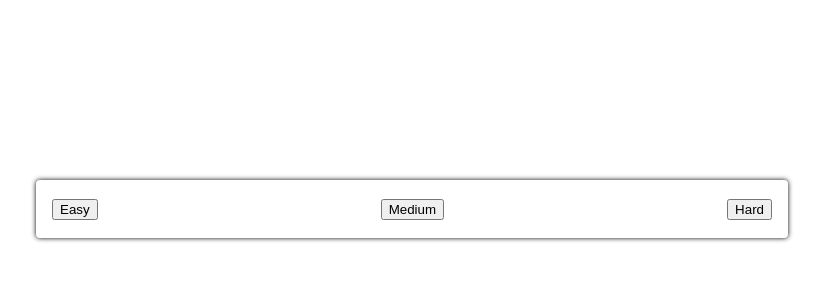
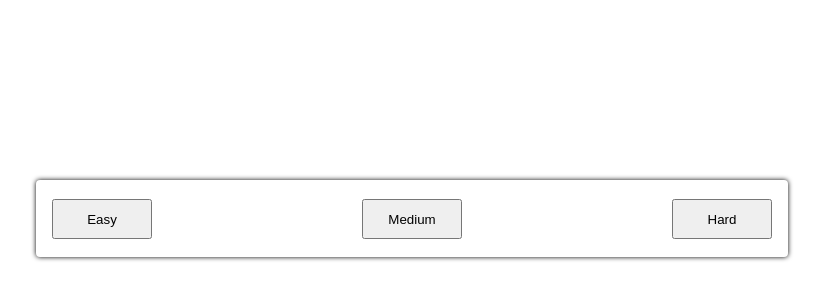
Before and after one commit to Infus3d/polygon-sprint, a plain HTML site: page DifficultySelectScreen.html in a window 1280 px wide. Shown: the part 236-536 px from the top of the page, without its empty margins (236-1059 px from the left). Drawn offline with Linux system fonts and the light colour scheme.

Commit message:
made difficulty buttons larger

```diff
--- a/DifficultySelectScreen.html
+++ b/DifficultySelectScreen.html
@@ -31,8 +31,8 @@
 
 <body>
 <div class="Button">
-    <button id="Easy">Easy</button>
-    <button id="Medium">Medium</button>
-    <button id="Hard">Hard</button>
+    <button style = "height:40px;width:100px" id="Easy">Easy</button>
+    <button style = "height:40px;width:100px" id="Medium">Medium</button>
+    <button style = "height:40px;width:100px" id="Hard">Hard</button>
 </div>
 </body>
```
